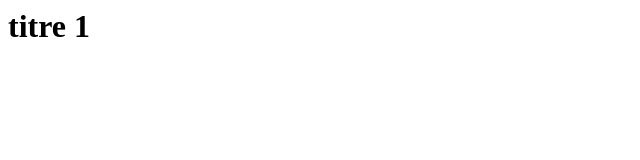
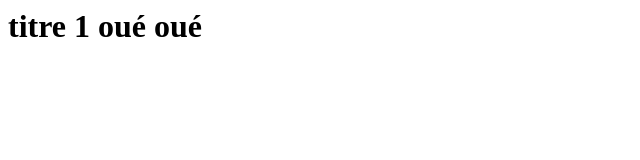
Before and after one commit to ademo-ch/projet1, a plain HTML site: page index.html in a window 1280 px wide. Shown: the whole page, without its empty margins (0-640 px from the left). Drawn offline with Linux system fonts and the light colour scheme.

Commit message:
add this update to this file index.html

```diff
--- a/index.html
+++ b/index.html
@@ -1,5 +1,5 @@
 <html>
 
-<h1> titre 1 </h1>
+<h1> titre 1 oué oué </h1>
 
 </html>
```
Also changed, not shown: home.html (+1 -0 lines), acceuil.html (added).
